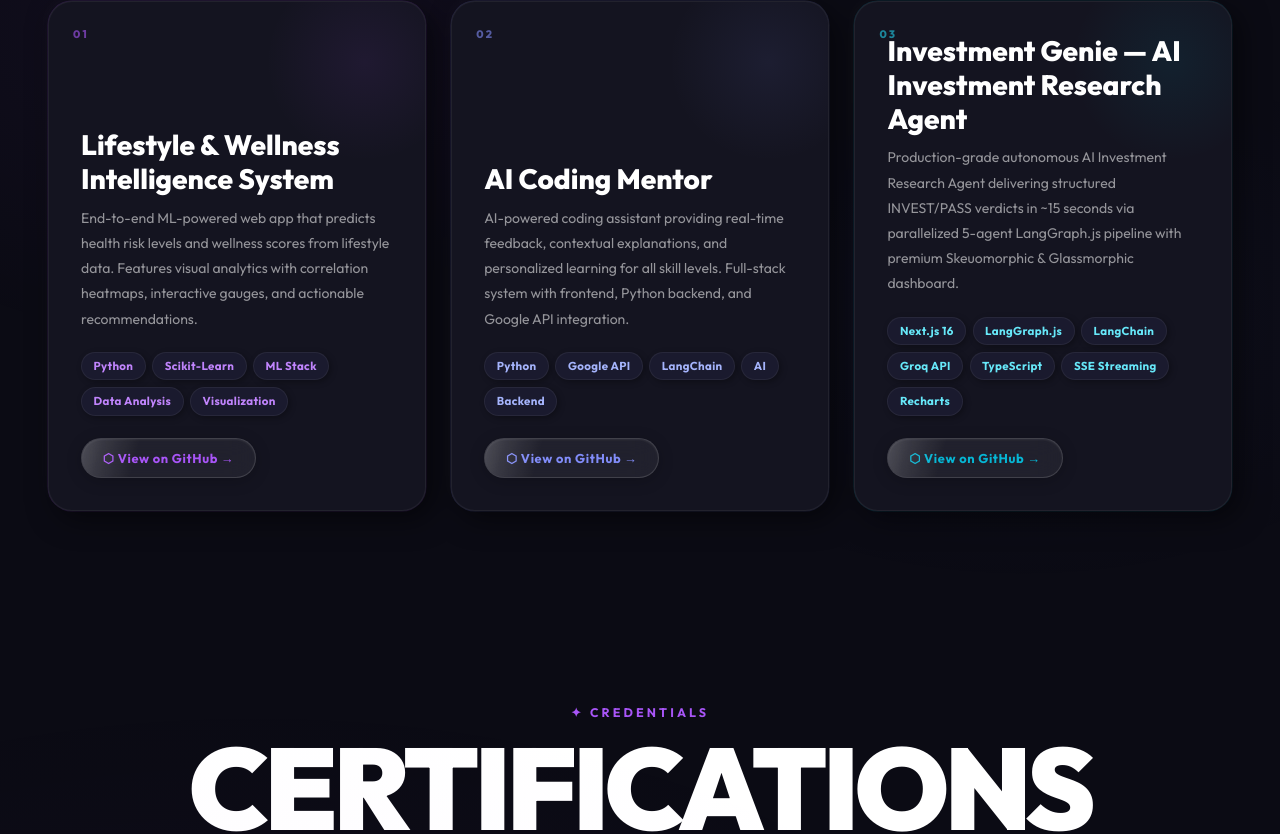
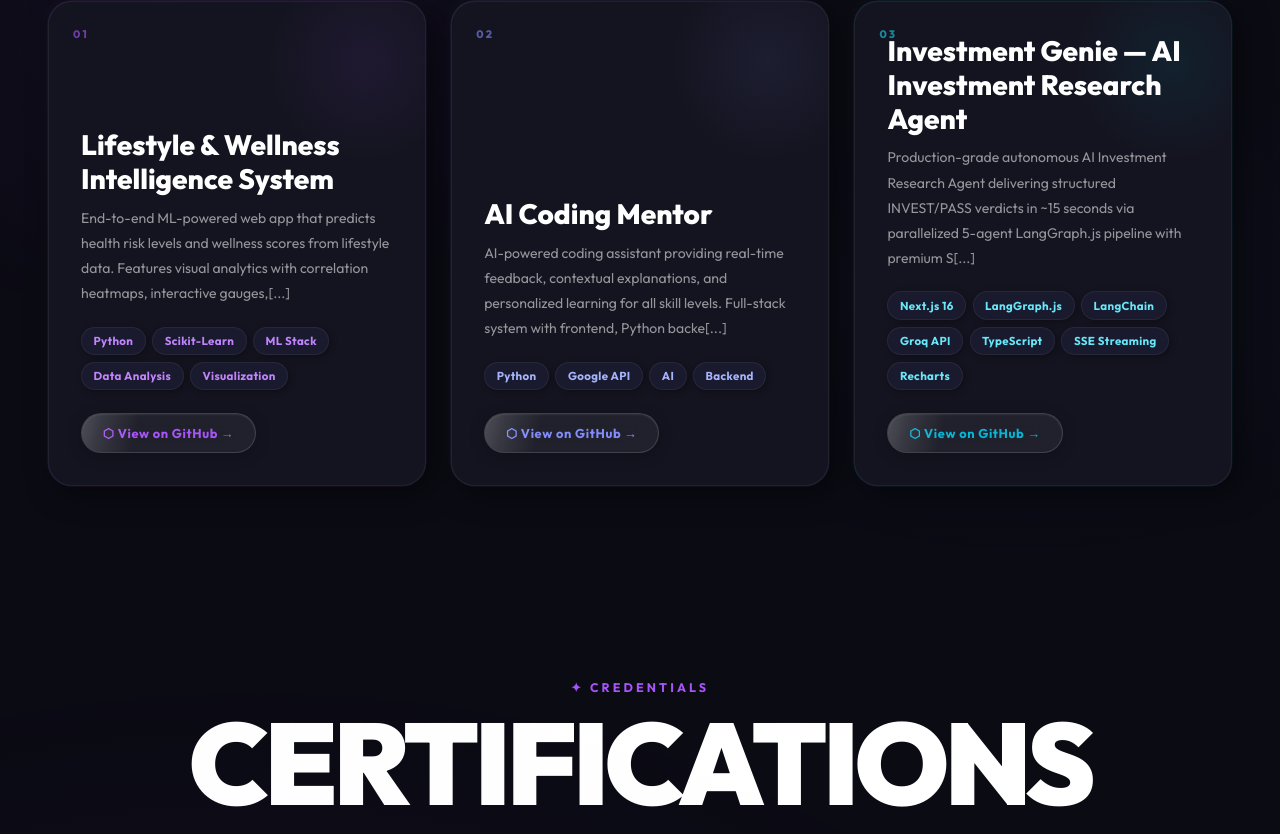
Before and after one commit to Puttameher/meherprakash, a React (Vite) app: page / in a window 1280 px wide. Shown: the part 2943-3777 px from the top of the page. Built offline with nearby package versions, Linux system fonts and the light colour scheme.

Commit message:
Remove LangChain from project #2 tech array

```diff
--- a/src/data/portfolioData.js
+++ b/src/data/portfolioData.js
@@ -7,7 +7,7 @@ export const portfolioData = {
     linkedin: "https://linkedin.com/in/putta-meher-prakash",
     github: "https://github.com/Puttameher",
     phone: "+91-6304276594",
-    bio: "I'm a Computer Science Engineering student at Lovely Professional University with a passion for Machine Learning and AI. I build intelligent systems and full-stack applications that solve real-world problems.",
+    bio: "I'm a Computer Science Engineering student at Lovely Professional University with a passion for Machine Learning and AI. I build intelligent systems and full-stack applications that solv[...]",
   },
 
   skills: {
@@ -38,7 +38,7 @@ export const portfolioData = {
     {
       id: 1,
       title: "Lifestyle & Wellness Intelligence System",
-      description: "End-to-end ML-powered web app that predicts health risk levels and wellness scores from lifestyle data. Features visual analytics with correlation heatmaps, interactive gauges, and actionable recommendations.",
+      description: "End-to-end ML-powered web app that predicts health risk levels and wellness scores from lifestyle data. Features visual analytics with correlation heatmaps, interactive gauges,[...]",
       tech: ["Python", "Scikit-Learn", "ML Stack", "Data Analysis", "Visualization"],
       github: "https://github.com/Puttameher",
       period: "Sep '25 – Oct '25",
@@ -47,8 +47,8 @@ export const portfolioData = {
     {
       id: 2,
       title: "AI Coding Mentor",
-      description: "AI-powered coding assistant providing real-time feedback, contextual explanations, and personalized learning for all skill levels. Full-stack system with frontend, Python backend, and Google API integration.",
-      tech: ["Python", "Google API", "LangChain", "AI", "Backend"],
+      description: "AI-powered coding assistant providing real-time feedback, contextual explanations, and personalized learning for all skill levels. Full-stack system with frontend, Python backe[...]",
+      tech: ["Python", "Google API", "AI", "Backend"],
       github: "https://github.com/Puttameher",
       period: "Apr '25 – May '25",
       gradient: "from-cyan-600 to-teal-600",
@@ -56,7 +56,7 @@ export const portfolioData = {
     {
       id: 3,
       title: "Investment Genie — AI Investment Research Agent",
-      description: "Production-grade autonomous AI Investment Research Agent delivering structured INVEST/PASS verdicts in ~15 seconds via parallelized 5-agent LangGraph.js pipeline with premium Skeuomorphic & Glassmorphic dashboard.",
+      description: "Production-grade autonomous AI Investment Research Agent delivering structured INVEST/PASS verdicts in ~15 seconds via parallelized 5-agent LangGraph.js pipeline with premium S[...]",
       tech: ["Next.js 16", "LangGraph.js", "LangChain", "Groq API", "TypeScript", "SSE Streaming", "Recharts"],
       github: "https://github.com/Meherpra/investement",
       liveDemo: "https://investement-bxwf.vercel.app",
```
